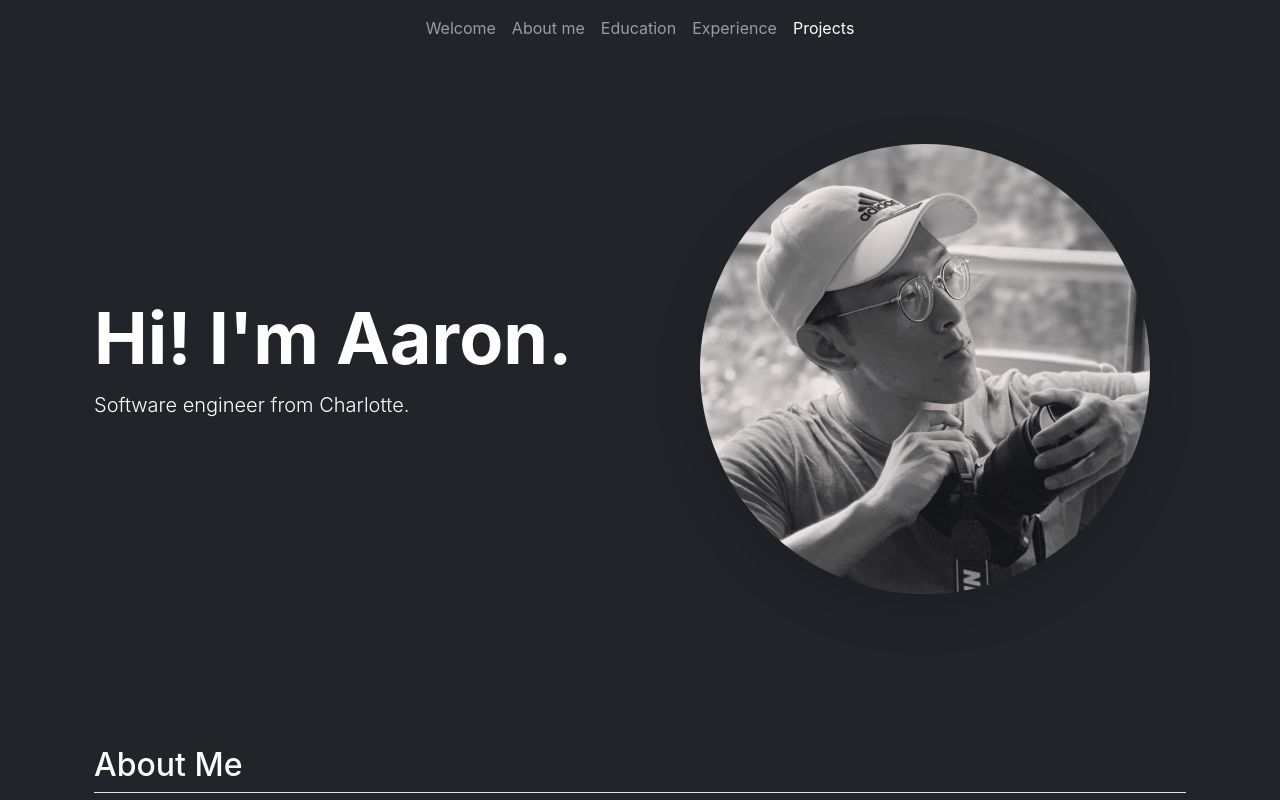
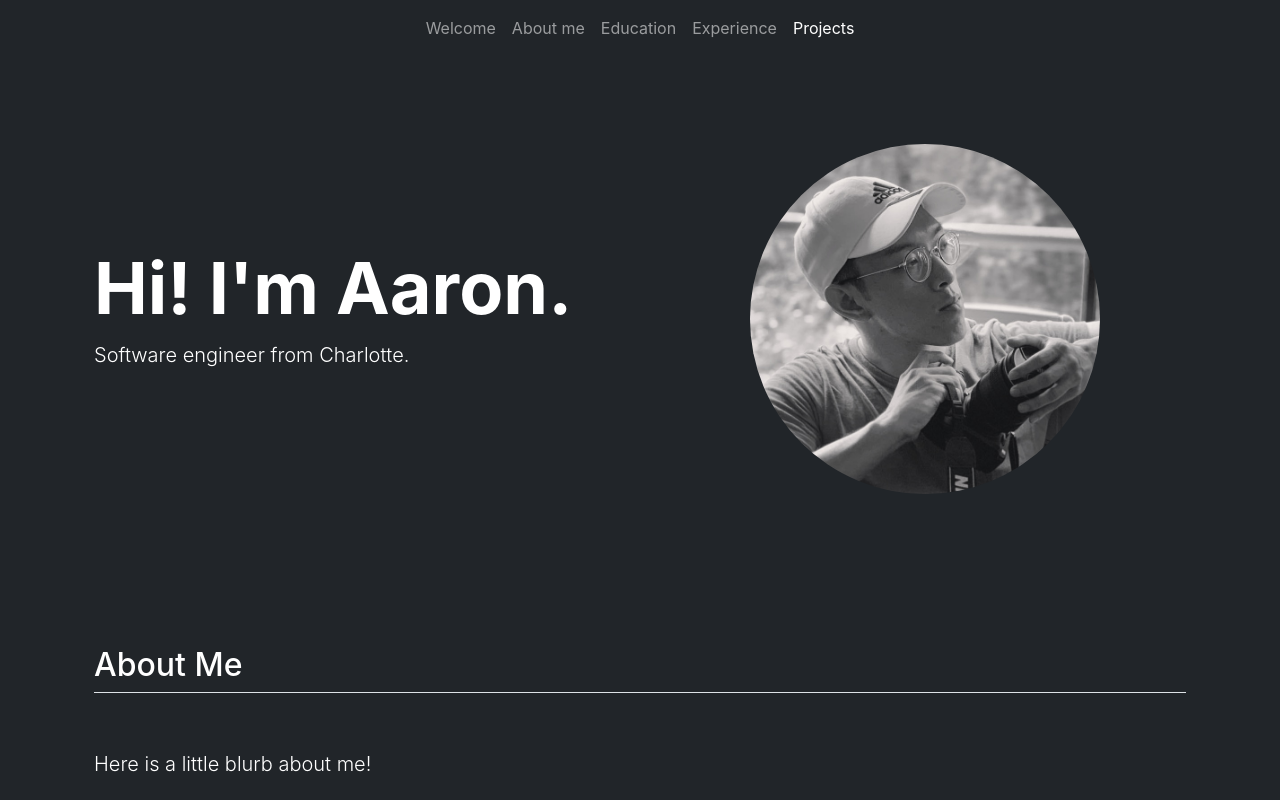
Before and after one commit to aarozhang/portfolio, a React (Create React App) app in the folder aaron-portfolio/: page / in a window 1280 px wide. Shown: the top 800 px of the page. Built offline with nearby package versions, Linux system fonts and the light colour scheme.

Commit message:
Reduced title picture size

```diff
--- a/aaron-portfolio/src/components/Title/title.jsx
+++ b/aaron-portfolio/src/components/Title/title.jsx
@@ -7,10 +7,10 @@ function Title() {
 				<div class="col-10 col-sm-8 col-lg-6">
 					<img
 						src={headshot}
-                        class="d-block mx-lg-auto img-fluid rounded-circle shadow-lg"
+						class="d-block mx-lg-auto img-fluid rounded-circle"
 						alt="Headshot"
-                        width="450"
-                        height="250"
+						width="350"
+						height="150"
 						loading="lazy"
 					></img>
 				</div>
```
Lines whose indentation alone changed are shown as unchanged.
